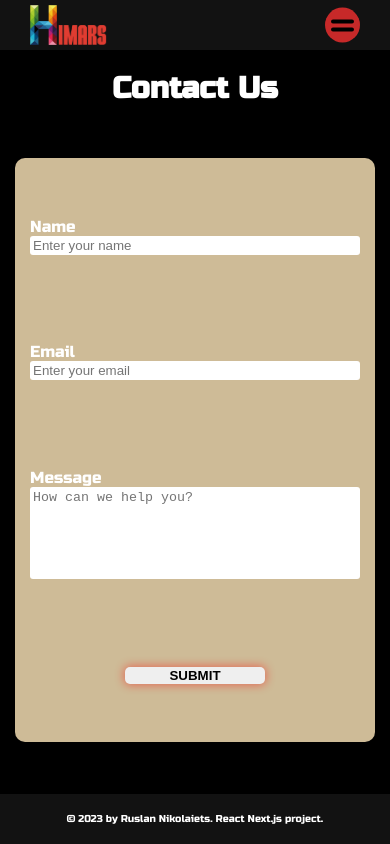
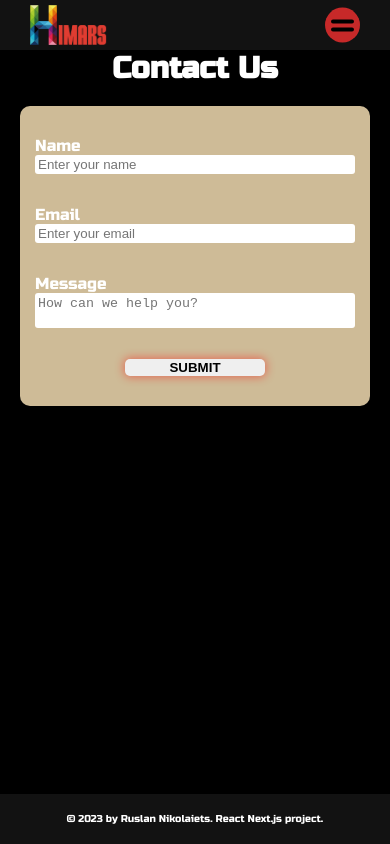
Before and after one commit to Einstein-UA/next_shop, a Next.js app: page /contactUs in a window 390 px wide. Built offline with nearby package versions, Linux system fonts and the light colour scheme.

Commit message:
fixed adaptation for login and contact us and stpre components in middle and small resolution

```diff
--- a/src/app/contactUs/contactUs.module.scss
+++ b/src/app/contactUs/contactUs.module.scss
@@ -1,15 +1,45 @@
 @import "../../scss/templates.scss";
 
-.contactUsWrapper {
-  @extend %commonContentComponent;
+.mainFormWrapper {
   display: flex;
   align-items: center;
   flex-direction: column;
-  .contactUsFormWrapper {
-    @extend %commonForm;
-    position: relative;
-    top: 0;
-    left: 0;
-    overflow: hidden;
+  @extend %commonContentComponent;
+  @extend %commonForm;
+}
+
+@media screen and (max-width: 550px) {
+  .mainFormWrapper {
+    max-width: 100vw;
+    h1 {
+      margin: 0;
+    }
+    .formWrapper {
+      width: 100%;
+      padding: 20px;
+      overflow-y: auto;
+      justify-content: flex-start;
+      .formStyles {
+        height: 300px;
+        max-width: 100%;
+      }
+    }
   }
 }
+
+@media screen and (max-height: 650px) {
+  .mainFormWrapper {
+
+    h1 {
+      margin: 0;
+    }
+    .formWrapper {
+      padding: 20px;
+      overflow-y: auto;
+      justify-content: flex-start;
+      .formStyles {
+        height: 300px;
+      }
+    }
+  }
+}
--- a/src/app/contactUs/page.tsx
+++ b/src/app/contactUs/page.tsx
@@ -4,10 +4,10 @@ import SubmitBtnComponent from "@/components/formAllComponents/SubmitBtnComponen
 
 export default function ContactUs() {
   return (
-    <div className={styles.contactUsWrapper}>
+    <div className={styles.mainFormWrapper}>
       <h1>Contact Us</h1>
 
-      <div className={styles.contactUsFormWrapper}>
+      <div className={styles.formWrapper}>
        <form className={styles.formStyles}>
 
             <InputComponent
--- a/src/app/login/login.module.scss
+++ b/src/app/login/login.module.scss
@@ -1,15 +1,44 @@
 @import "../../scss/templates.scss";
 
-.loginWrapper {
-  @extend %commonContentComponent;
+.mainFormWrapper {
   display: flex;
   align-items: center;
   flex-direction: column;
-  .loginFormWrapper {
-    @extend %commonForm;
-    position: relative;
-    top: 0;
-    left: 0;
-    overflow: hidden;
+  @extend %commonContentComponent;
+  @extend %commonForm;
+}
+
+@media screen and (max-width: 550px) {
+  .mainFormWrapper {
+    max-width: 100vw;
+    h1 {
+      margin: 0;
+    }
+    .formWrapper {
+      width: 100%;
+      padding: 20px;
+      overflow-y: auto;
+      justify-content: flex-start;
+      .formStyles {
+        height: 300px;
+        max-width: 100%;
+      }
+    }
   }
 }
+
+@media screen and (max-height: 650px) {
+  .mainFormWrapper {
+    h1 {
+      margin: 0;
+    }
+    .formWrapper {
+      padding: 20px;
+      overflow-y: auto;
+      justify-content: flex-start;
+      .formStyles {
+        min-height: 300px;
+      }
+    }
+  }
+}
--- a/src/app/login/page.tsx
+++ b/src/app/login/page.tsx
@@ -4,10 +4,10 @@ import SubmitBtnComponent from "../../components/formAllComponents/SubmitBtnComp
 
 export default function Login() {
   return (
-    <div className={styles.loginWrapper}>
+    <div className={styles.mainFormWrapper}>
       <h1>Log In</h1>
 
-      <div className={styles.loginFormWrapper}>
+      <div className={styles.formWrapper}>
         <form className={styles.formStyles}>
           <InputComponent
             inputStyle={styles.inputStyles}
--- a/src/components/cartComponents/cartLinkComponent/CartLinkComponent.tsx
+++ b/src/components/cartComponents/cartLinkComponent/CartLinkComponent.tsx
@@ -10,16 +10,20 @@ import Link from "next/link";
 import { useCartContext } from '../../../context/cartContext'
 
 interface Props {
-  navTo: string;
+  navTo: string,
+  setAction:React.Dispatch<React.SetStateAction<boolean>>,
 }
 
-export default function CartLink({ navTo }: Props) {
+export default function CartLink({ navTo, setAction }: Props) {
 
   const themeContext = useContext(ThemeContext);
   const {cartItems} = useCartContext();
+  const handleClick = () => {
+    setAction(false)
+  }
   return (
     <>
-      <Link className={styles.cartLinkWrapper}  href={navTo}>
+      <Link onClick={handleClick} className={styles.cartLinkWrapper}  href={navTo}>
         {cartItems.length > 0 ? <div className={styles.cartItemsCounter}><p>{cartItems.length}</p></div> : ""}
         {themeContext.themeData ? (
           <Image src={cartDarkTheme} width={50} height={40} alt="Cart" />
--- a/src/components/header/dropDownMenuComponent/DropDownMenu.tsx
+++ b/src/components/header/dropDownMenuComponent/DropDownMenu.tsx
@@ -32,9 +32,9 @@ export default function DropDownMenu() {
         <NavLinkComponent setAction={setActive} navTo={"/contactUs"} title={"CONTACT US"} />
         <NavLinkComponent setAction={setActive} navTo={"/login"} title={"LOG IN"} />
 
+        <CartLinkComponent setAction={setActive} navTo={"/cart"} />
+
         <ThemeButton />
-
-        <CartLinkComponent navTo={"/cart"} />
       </div>
       <button onClick={handleActive} className={styles.dropDownBtn}>
         <div
--- a/src/components/productItem/productItem.module.scss
+++ b/src/components/productItem/productItem.module.scss
@@ -53,3 +53,9 @@
     }
   }
 }
+
+@media (max-width: 1024px) and (max-height: 600px) {
+  .productItemWrapperStyles {
+    width: 50%;
+  }
+}
--- a/src/scss/templates.scss
+++ b/src/scss/templates.scss
@@ -26,9 +26,15 @@
 }
 
 %commonForm {
+  .formWrapper {
+    position: relative;
+    top: 0;
+    left: 0;
+    overflow: hidden;
     width: 100%;
     flex-grow: 1;
     display: flex;
+    flex-direction: column;
     align-items: center;
     justify-content: center;
     .formStyles {
@@ -59,6 +65,7 @@
       button {
         @extend %commonBtn;
         width: 140px;
+      }
     }
   }
 }
@@ -99,12 +106,3 @@
     font-size: 18px;
   }
 }
-
-@media screen and (max-width: 768px) {
-  .formStyles {
-    margin: 0 15px;
-    .textarea {
-      max-height: 100%;
-    }
-  }
-}
```
Also changed, not shown: src/app/products/products.module.scss (+9 -0 lines), src/components/filterComponent/filterComponent.module.scss (+11 -3 lines). Lines whose indentation alone changed are shown as unchanged.
